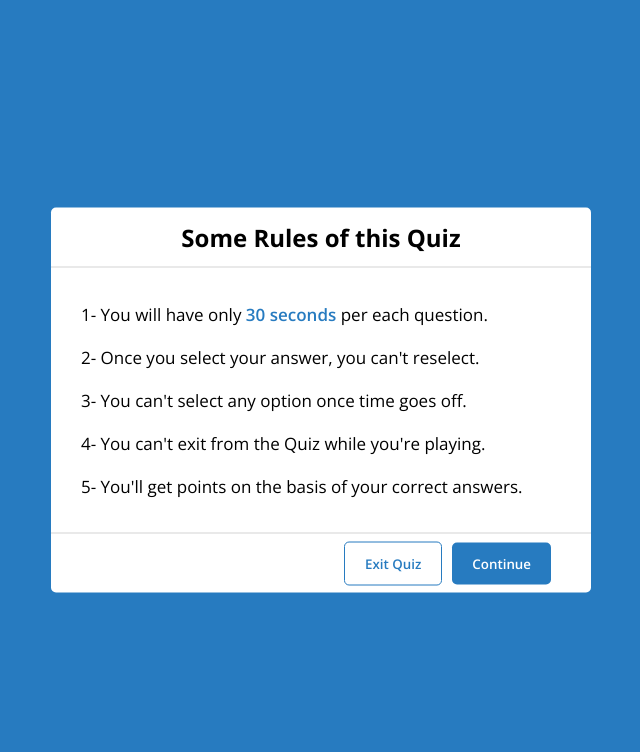
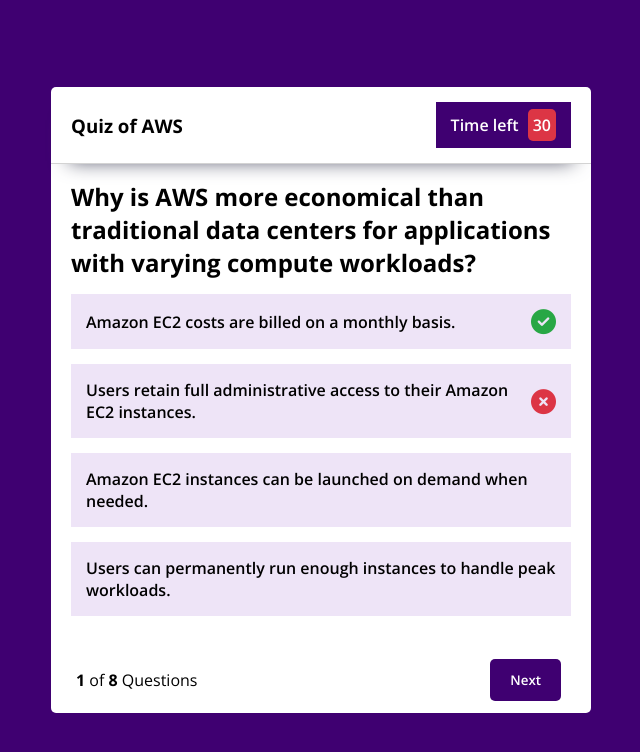
Before and after one commit to shadowgks/quizizy, a PHP site: page / in a window 1280 px wide. Shown: the top 752 px of the page, without its empty margins (319-959 px from the left). Run offline with PHP 8.4, Linux system fonts and the light colour scheme.

Commit message:
change color primary

```diff
--- a/assets/scss/_var.scss
+++ b/assets/scss/_var.scss
@@ -1,6 +1,7 @@
+//Color
 $color-white : #fff;
-$color-primary : #277BC0;
-$color-primary-50 : #d4eafb;
+$color-primary : #3F0071;
+$color-primary-50 : #eee4f7;
 $color-danger : #dc3545;
 $color-success : #28a745;
 $color-dark : #000;
--- a/assets/scss/styles.css
+++ b/assets/scss/styles.css
@@ -30,16 +30,16 @@
 }
 
 body {
-  background-color: #277BC0;
+  background-color: #3F0071;
 }
 
 button {
   padding: 12px 20px;
 }
 button.quit {
-  color: #277BC0;
+  color: #3F0071;
   background-color: #fff;
-  border: 1px solid #277BC0;
+  border: 1px solid #3F0071;
 }
 button.quit:hover {
   background-color: #dc3545;
@@ -47,7 +47,7 @@
   border: none;
 }
 button.restart {
-  background-color: #277BC0;
+  background-color: #3F0071;
   color: #fff;
 }
 
@@ -56,12 +56,12 @@
 }
 .btn_start button {
   font-size: 20px;
-  color: #277BC0;
+  color: #3F0071;
   background-color: #fff;
 }
 
 .box_info {
-  display: block;
+  display: none;
 }
 .box_info .info_header {
   display: flex;
@@ -81,7 +81,7 @@
 }
 .box_info .info_body .info span {
   font-weight: 600;
-  color: #277BC0;
+  color: #3F0071;
 }
 .box_info .info_footer {
   display: flex;
@@ -115,15 +115,15 @@
   padding: 5px 10px;
   border-radius: 5px;
   border: 1px solid #d3d3d3;
-  background-color: #d4eafb;
+  background-color: #eee4f7;
 }
 .box_user .user_body input:focus {
-  outline: 2px solid #277BC0;
+  outline: 2px solid #3F0071;
   border: none;
 }
 
 .box_quiz {
-  display: none;
+  display: block;
 }
 .box_quiz .quiz_header {
   display: flex;
@@ -134,9 +134,12 @@
   box-shadow: 0px 15px 20px -18px rgb(66, 68, 90);
 }
 .box_quiz .quiz_header .time {
-  background-color: #277BC0;
+  background-color: #3F0071;
   color: #fff;
   padding: 12px 15px;
+}
+.box_quiz .quiz_header .time .text_time {
+  font-weight: 600;
 }
 .box_quiz .quiz_header .time .count {
   padding: 5px;
@@ -155,7 +158,7 @@
   justify-content: space-between;
   padding: 15px;
   margin: 15px 0;
-  background-color: #d4eafb;
+  background-color: #eee4f7;
   font-weight: 600;
 }
 .box_quiz .quiz_body .question .good {
@@ -178,7 +181,7 @@
   font-weight: 800;
 }
 .box_quiz .quiz_footer .next {
-  background-color: #277BC0;
+  background-color: #3F0071;
   color: #fff;
 }
 
--- a/assets/scss/styles.scss
+++ b/assets/scss/styles.scss
@@ -48,7 +48,7 @@
 
 // box_info
 .box_info{
-    display: block;
+    display: none;
     @extend %box-center;
     // info_header
     .info_header{
@@ -117,7 +117,7 @@
 
 // Quiz
 .box_quiz{
-    display: none;
+    display: block;
     @extend %box-center;
     .quiz_header{
         display: flex;
@@ -132,6 +132,9 @@
             background-color: $color-primary;
             color: $color-white;
             padding: 12px 15px;
+            .text_time{
+                font-weight: 600;
+            }
             .count{
                 padding: 5px;
                 border-radius: 5px;
--- a/index.html
+++ b/index.html
@@ -52,7 +52,7 @@
             <div class="quiz_header">
                 <h3>Quiz of AWS</h3>
                 <div class="time">
-                    <span>Time left</span>
+                    <span class="text_time">Time left</span>
                     <span class="count">30</span>
                 </div>
             </div>
```
Also changed, not shown: 1 other file.
